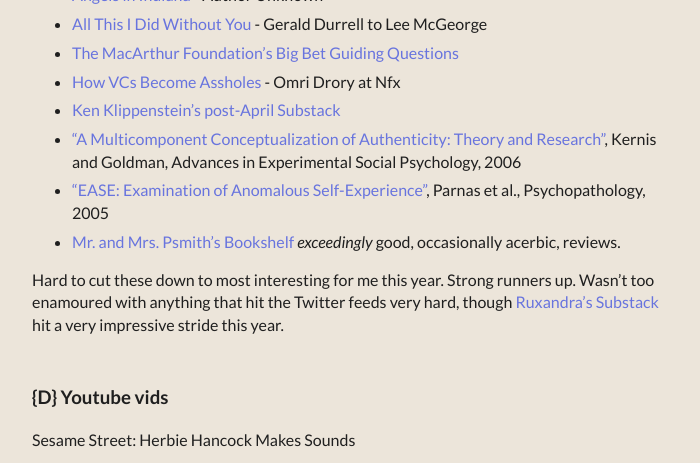
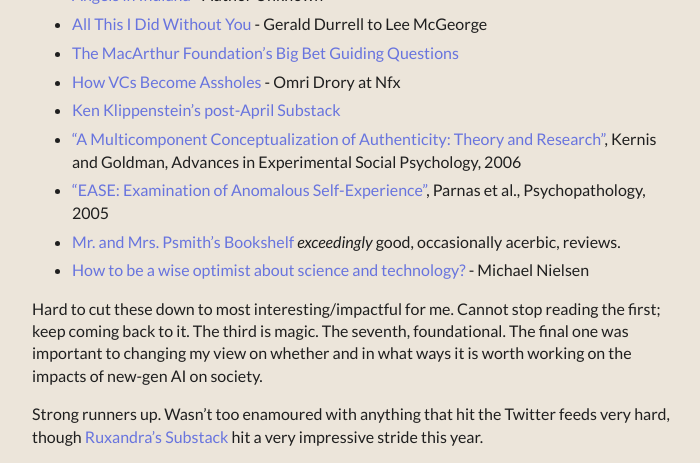
Before and after one commit to clarebirch/clarebirch.github.io, a Jekyll site: the page built from _posts/2024-12-30-My-top-reads,-watches,-listens,-and-eats-of-2024.md, in a window 1280 px wide and 900 px high, scrolled down 1547 px, cut to the strip 0-463 px from the top of the window. Shown: the whole strip, without its empty margins (288-988 px from the left). Built offline with Jekyll 4.4.1, drawn with Linux system fonts in a browser that asks for light colours; some web fonts are replaced.

Commit message:
addedmnielsen

```diff
--- a/_posts/2024-12-30-My-top-reads,-watches,-listens,-and-eats-of-2024.md
+++ b/_posts/2024-12-30-My-top-reads,-watches,-listens,-and-eats-of-2024.md
@@ -45,8 +45,11 @@
 - ["A Multicomponent Conceptualization of Authenticity: Theory and Research"](https://depts.washington.edu/uwcssc/sites/default/files/hw00/d40/uwcssc/sites/default/files/The%20Authenticity%20Inventory.pdf), Kernis and Goldman, Advances in Experimental Social Psychology, 2006
 - ["EASE: Examination of Anomalous Self-Experience"](https://www.vestreviken.no/siteassets/documents/Helsefaglig/Selvforstyrrelser/Original-avhandling-om-EASE---Engelsk.pdf), Parnas et al., Psychopathology, 2005
 - [Mr. and Mrs. Psmith's Bookshelf](https://www.thepsmiths.com/) *exceedingly* good, occasionally acerbic, reviews.
+- [How to be a wise optimist about science and technology?](https://michaelnotebook.com/optimism/index.html) - Michael Nielsen
 
-Hard to cut these down to most interesting for me this year. Strong runners up. Wasn't too enamoured with anything that hit the Twitter feeds very hard, though [Ruxandra's Substack](https://www.writingruxandrabio.com/) hit a very impressive stride this year.
+Hard to cut these down to most interesting/impactful for me. Cannot stop reading the first; keep coming back to it. The third is magic. The seventh, foundational. The final one was important to changing my view on whether and in what ways it is worth working on the impacts of new-gen AI on society.
+
+Strong runners up. Wasn't too enamoured with anything that hit the Twitter feeds very hard, though [Ruxandra's Substack](https://www.writingruxandrabio.com/) hit a very impressive stride this year.
 ### {D} Youtube vids
 Sesame Street: Herbie Hancock Makes Sounds
 <iframe width="560" height="315" src="https://www.youtube.com/embed/oKoisNv1ftw?si=oupEoGMbTUYreNXt" title="YouTube video player" frameborder="0" allow="accelerometer; autoplay; clipboard-write; encrypted-media; gyroscope; picture-in-picture; web-share" referrerpolicy="strict-origin-when-cross-origin" allowfullscreen></iframe>
```
